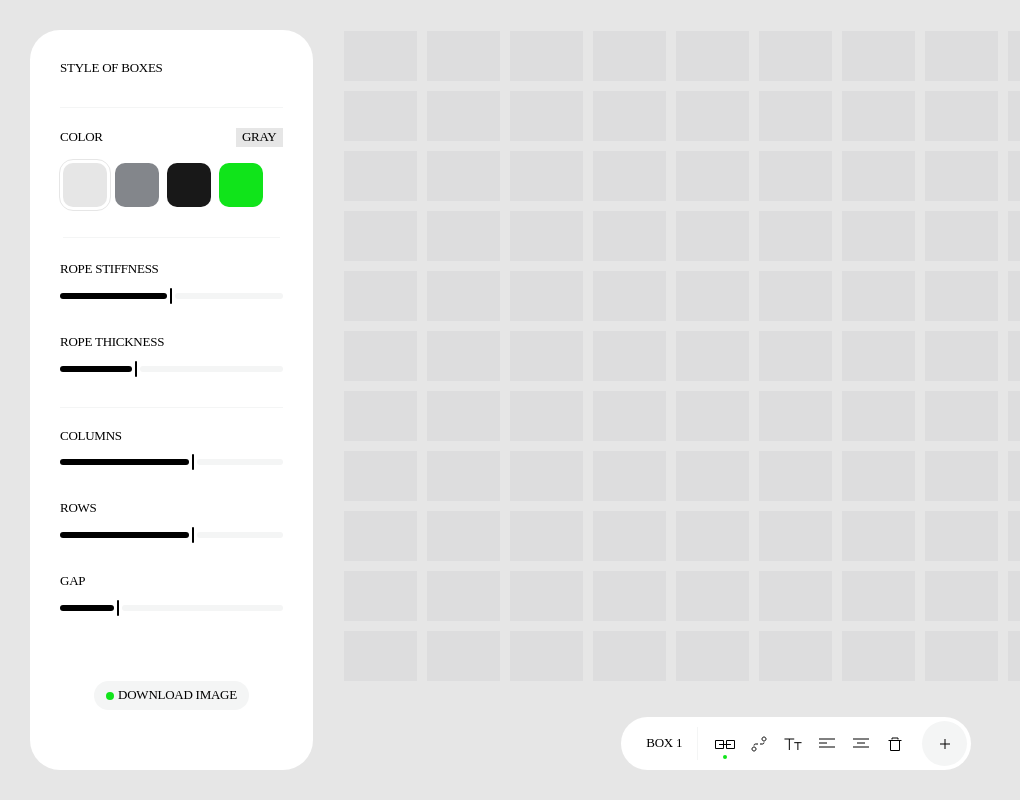
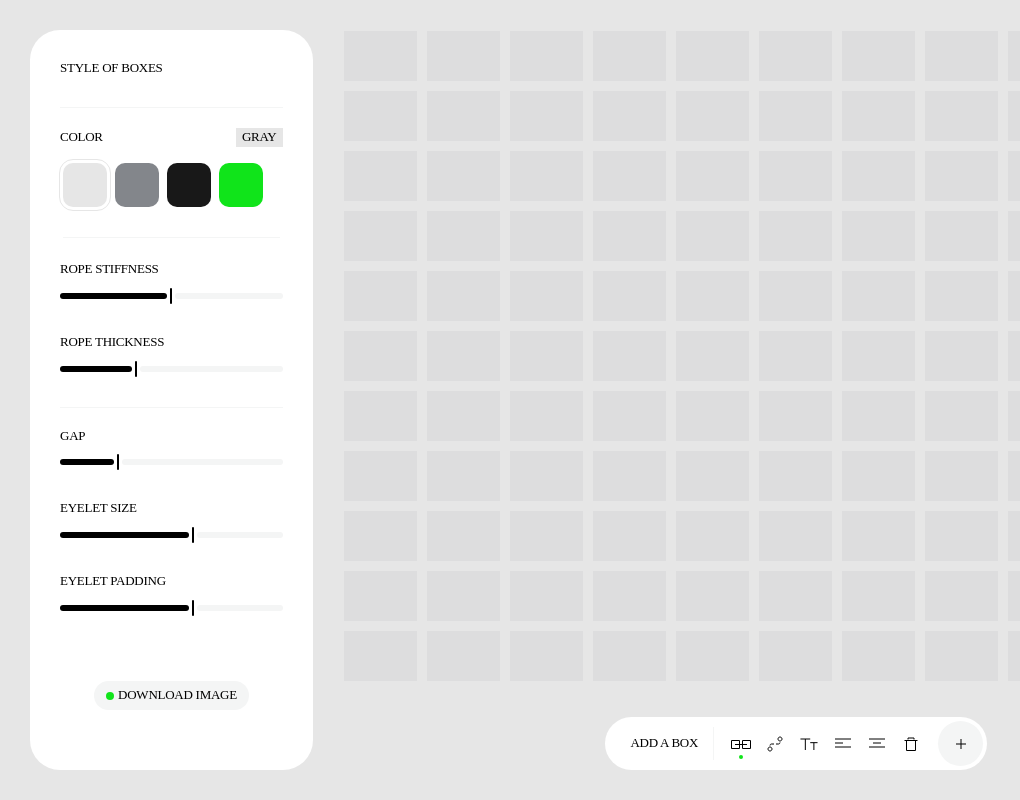
Before and after one commit to edomedo00/linked-boxes-react, a React (Vite) app: page / in a window 1280 px wide. Shown: the whole page, without its empty margins (0-1020 px from the left). Built offline with nearby package versions, Linux system fonts and the light colour scheme; a web font is replaced by a local one.

Commit message:
17-03-26 - before dynamic gap and eyelet props

```diff
--- a/src/App.tsx
+++ b/src/App.tsx
@@ -6,7 +6,7 @@ import DeleteIcon from "./assets/delete.svg";
 import TextIcon from "./assets/text.svg";
 import TextLeftIcon from "./assets/text-left.svg";
 import TextCenterIcon from "./assets/text-center.svg";
-import { useCallback, useRef, useState } from "react";
+import { useCallback, useState } from "react";
 
 const colors = [
   { hex: "#E6E6E6", name: "gray" },
@@ -20,9 +20,8 @@ function App() {
   const [sliders, setSliders] = useState({
     ropeStiffness: 1,
     ropeThickness: 4,
-    prop3: 50,
-    cols: 11,
-    rows: 11,
+    eyeletSize: 11,
+    eyeletPading: 11,
     gap: 10,
   });
 
@@ -32,7 +31,10 @@ function App() {
     mode: "",
   });
 
-  const handleSetActive = useCallback((val) => setActive(val), []);
+  const handleSetActive = useCallback(
+    (val: typeof active) => setActive(val),
+    [],
+  );
 
   const [activeButton, setActiveButton] = useState("connect");
 
@@ -93,22 +95,6 @@ function App() {
         </div>
         <div className="controls-boxes">
           <Slider
-            value={sliders.cols}
-            min={5}
-            max={15}
-            onChange={(val: number) => setSliders({ ...sliders, cols: val })}
-          >
-            <p>columns</p>
-          </Slider>
-          <Slider
-            value={sliders.rows}
-            min={5}
-            max={15}
-            onChange={(val: number) => setSliders({ ...sliders, rows: val })}
-          >
-            <p>rows</p>
-          </Slider>
-          <Slider
             value={sliders.gap}
             min={5}
             max={25}
@@ -116,9 +102,30 @@ function App() {
           >
             <p>gap</p>
           </Slider>
-          <div className="">
+          <Slider
+            value={sliders.eyeletSize}
+            min={5}
+            max={15}
+            onChange={(val: number) =>
+              setSliders({ ...sliders, eyeletSize: val })
+            }
+          >
+            <p>eyelet size</p>
+          </Slider>
+          <Slider
+            value={sliders.eyeletPading}
+            min={5}
+            max={15}
+            onChange={(val: number) =>
+              setSliders({ ...sliders, eyeletPading: val })
+            }
+          >
+            <p>eyelet padding</p>
+          </Slider>
+
+          {/* <div className="">
             {active.id} {active.mode}
-          </div>
+          </div> */}
         </div>
         <div className="controls-download">
           <button className="btn btn-download">
@@ -141,7 +148,7 @@ function App() {
 
         <div className="box-controls">
           {/* <p>add a box</p> */}
-          <p>box 1</p>
+          <p>{active.id !== null ? `box ${active.id + 1}` : "add a box"}</p>
           <span className="controls-box-divider"></span>
           <div className="box-controls-icons">
             <button
@@ -218,15 +225,15 @@ function App() {
   );
 }
 
-function AdtiveDisplay({ activeRef }) {
-  const [display, setDisplay] = useState({ id: null, mode: "" });
+// function AdtiveDisplay({ activeRef }) {
+//   const [display, setDisplay] = useState({ id: null, mode: "" });
 
-  return (
-    <div>
-      {display.id}
-      {display.mode}
-    </div>
-  );
-}
+//   return (
+//     <div>
+//       {display.id}
+//       {display.mode}
+//     </div>
+//   );
+// }
 
 export default App;
--- a/src/components/Boxes.jsx
+++ b/src/components/Boxes.jsx
@@ -3,7 +3,7 @@ import Matter from "matter-js";
 
 const HANDLE_EYELET = 10;
 const GAP = 10;
-const EYELET_RADIUS = 6;
+const EYELET_RADIUS = 10;
 const EYELET_PADDING = 10;
 const ROWS = 11;
 const COLS = 11;
@@ -14,27 +14,32 @@ const LINK_R = 3.5;
 // const ROPE_THICKNESS = 4;
 
 const EYELET_OFFSETS = {
-  1: { x: EYELET_PADDING, y: EYELET_PADDING }, // TL
-  2: { x: -EYELET_PADDING, y: EYELET_PADDING }, // TR
-  3: { x: EYELET_PADDING, y: -EYELET_PADDING }, // BL
-  4: { x: -EYELET_PADDING, y: -EYELET_PADDING }, // BR
+  1: { x: EYELET_PADDING + EYELET_RADIUS, y: EYELET_PADDING + EYELET_RADIUS }, // TL
+  2: { x: -EYELET_PADDING - EYELET_RADIUS, y: EYELET_PADDING + EYELET_RADIUS }, // TR
+  3: { x: EYELET_PADDING + EYELET_RADIUS, y: -EYELET_PADDING - EYELET_RADIUS }, // BL
+  4: { x: -EYELET_PADDING - EYELET_RADIUS, y: -EYELET_PADDING - EYELET_RADIUS }, // BR
 };
 
 export default function PhysicsCanvas({
   ropeThickness,
   ropeStiffness,
-  cols,
-  rows,
   gap,
+  eyeletSize,
+  eyeletPadding,
   setActive,
 }) {
   const canvasRef = useRef(null);
   const ropeThicknessRef = useRef(ropeThickness);
   const ropeStiffnessRef = useRef(ropeStiffness);
-  const colsRef = useRef(cols);
-  const rowsRef = useRef(rows);
+  const eyeletSizeRef = useRef(eyeletSize);
+  const eyeletPaddingRef = useRef(eyeletPadding);
   const gapRef = useRef(gap);
   const setActiveRef = useRef(setActive);
+
+  useEffect(() => {
+    ropeThicknessRef.current = ropeThickness;
+    ropeStiffnessRef.current = ropeStiffness;
+  });
 
   useEffect(() => {
     setActiveRef.current = setActive;
@@ -43,8 +48,8 @@ export default function PhysicsCanvas({
   useEffect(() => {
     ropeThicknessRef.current = ropeThickness;
     ropeStiffnessRef.current = ropeStiffness;
-    colsRef.current = cols;
-    rowsRef.current = rows;
+    eyeletSizeRef.current = eyeletSize;
+    eyeletPaddingRef.current = eyeletPadding;
     gapRef.current = gap;
 
     const {
@@ -653,7 +658,7 @@ export default function PhysicsCanvas({
       Runner.stop(runner);
       Engine.clear(engine);
     };
-  }, [cols, rows, cols, gap]);
+  }, [gap]);
 
   useEffect(() => {
     ropeThicknessRef.current = ropeThickness;
```
Also changed, not shown: src/index.css (+10 -5 lines).
